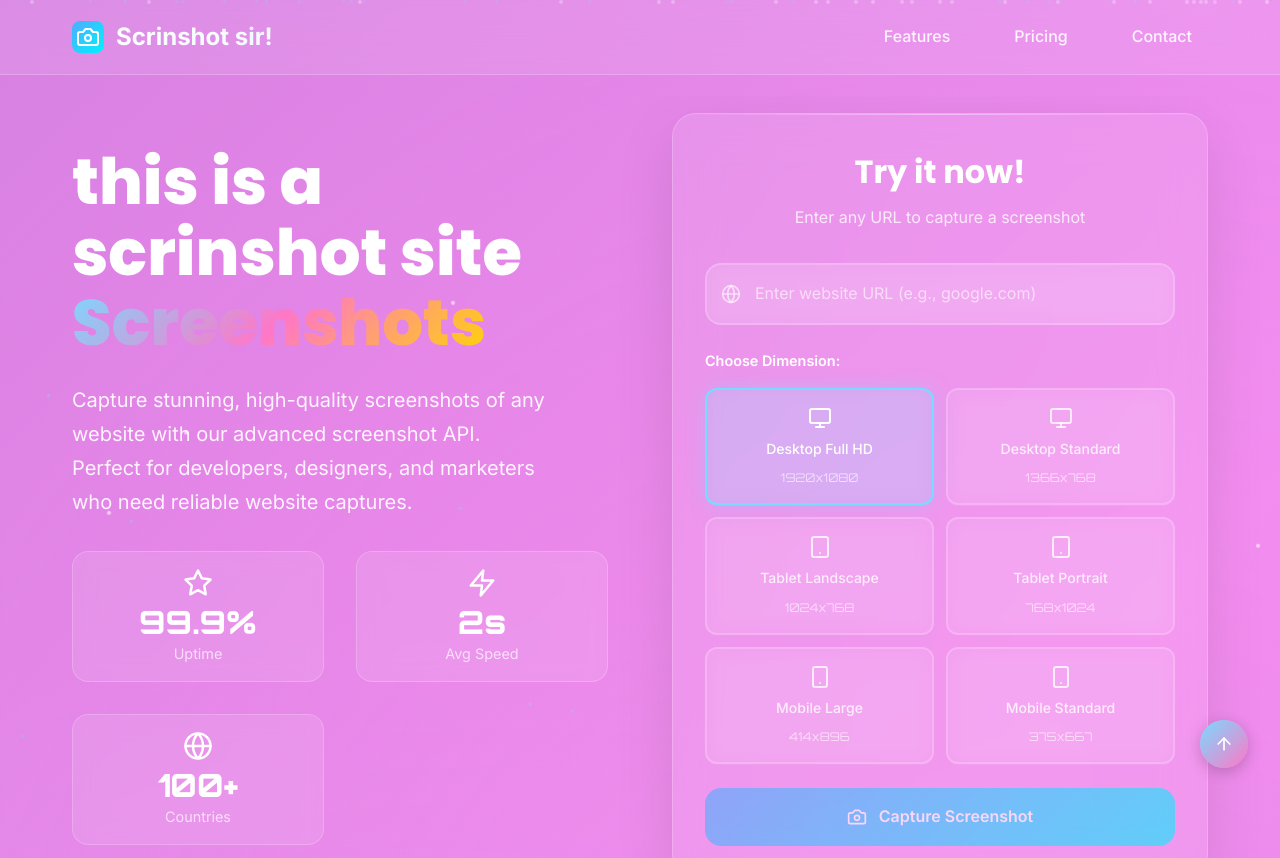
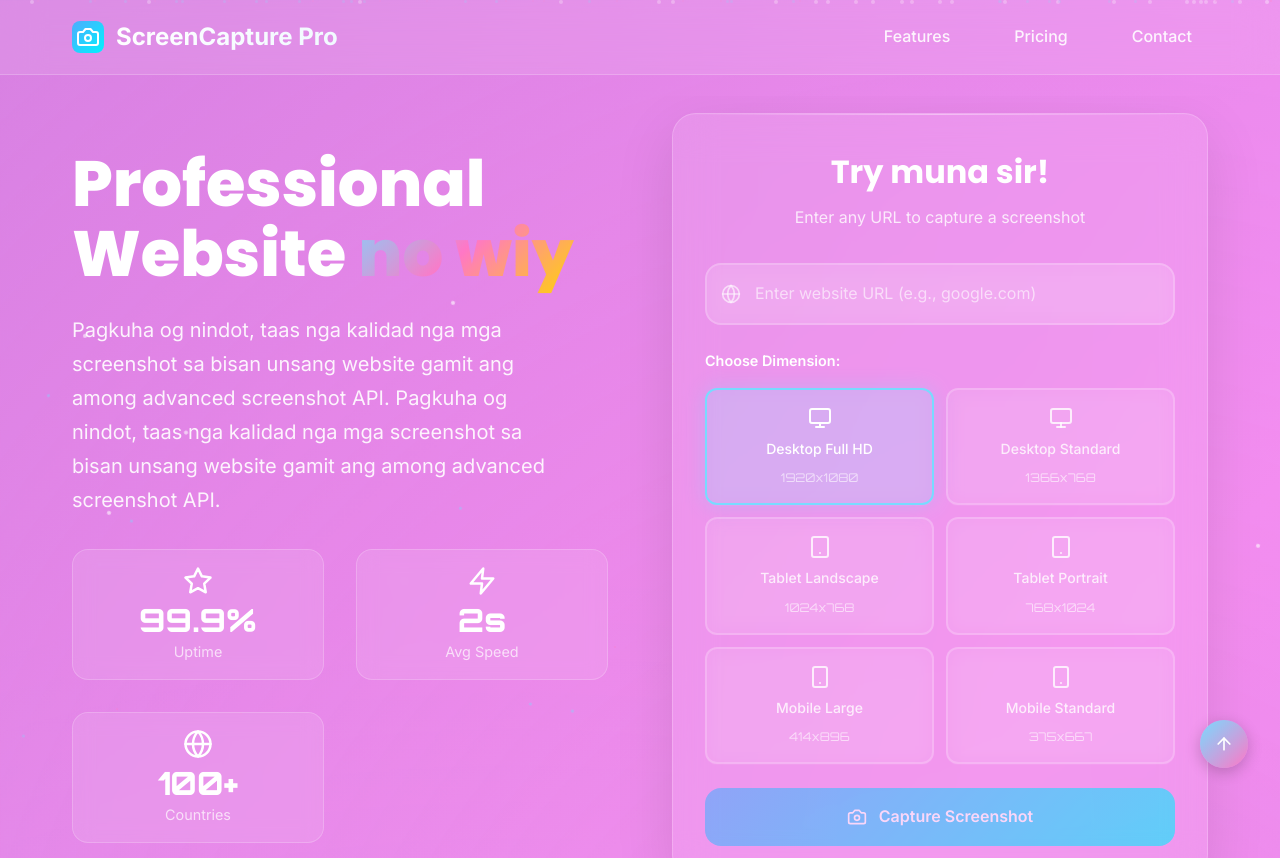
Before and after one commit to Kupalpriv/scrinshot, a React (Vite) app: page / in a window 1280 px wide. Shown: the top 858 px of the page. Built offline with nearby package versions, Linux system fonts and the light colour scheme.

Commit message:
Update App.jsx

```diff
--- a/src/App.jsx
+++ b/src/App.jsx
@@ -117,7 +117,7 @@ function App() {
           <div className="header-content">
             <div className="logo">
               <Camera className="logo-icon" />
-              <span className="logo-text">Scrinshot sir!</span>
+              <span className="logo-text">ScreenCapture Pro</span>
             </div>
             <nav className="nav">
               <a href="#features" className="nav-link">Features</a>
@@ -134,13 +134,12 @@ function App() {
             <div className="hero-content">
               <div className="hero-text">
                 <h1 className="hero-title">
-                  this is a scrinshot site
-                  <span className="gradient-text"> Screenshots</span>
+                  Professional Website
+                  <span className="gradient-text"> no wiy</span>
                 </h1>
                 <p className="hero-description">
-                  Capture stunning, high-quality screenshots of any website with our advanced screenshot API.
-                  Perfect for developers, designers, and marketers who need reliable website captures.
-                </p>
+                  Pagkuha og nindot, taas nga kalidad nga mga screenshot sa bisan unsang website gamit ang among advanced screenshot API. Pagkuha og nindot, taas nga kalidad nga mga screenshot sa bisan unsang website gamit ang among advanced screenshot API.
+                    </p>
                 <div className="hero-stats">
                   <div className="stat">
                     <Star className="stat-icon" />
@@ -162,7 +161,7 @@ function App() {
 
               <div className="screenshot-tool">
                 <div className="tool-header">
-                  <h2 className="tool-title">Try it now!</h2>
+                  <h2 className="tool-title">Try muna sir!</h2>
                   <p className="tool-subtitle">Enter any URL to capture a screenshot</p>
                 </div>
 
```
